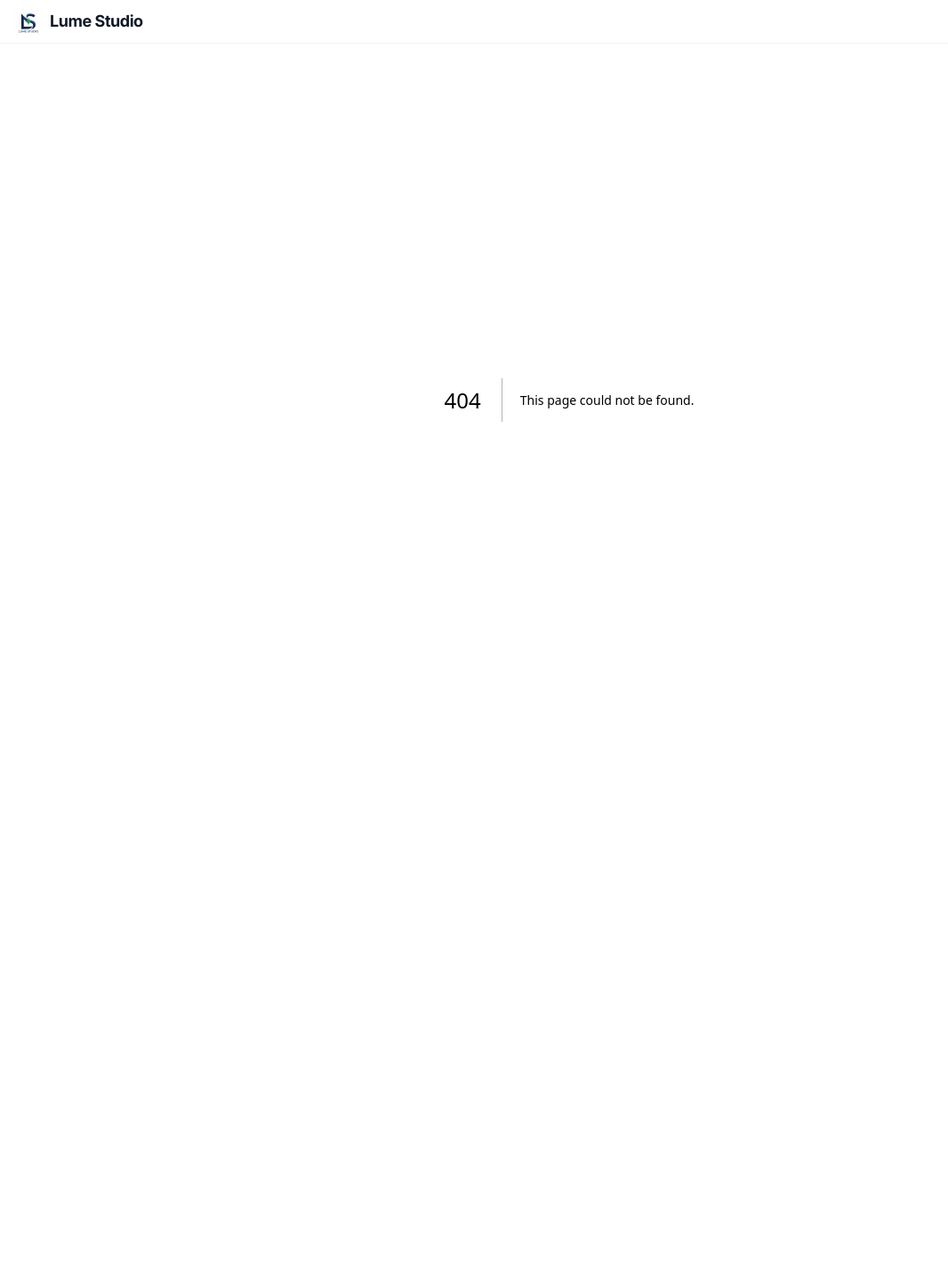
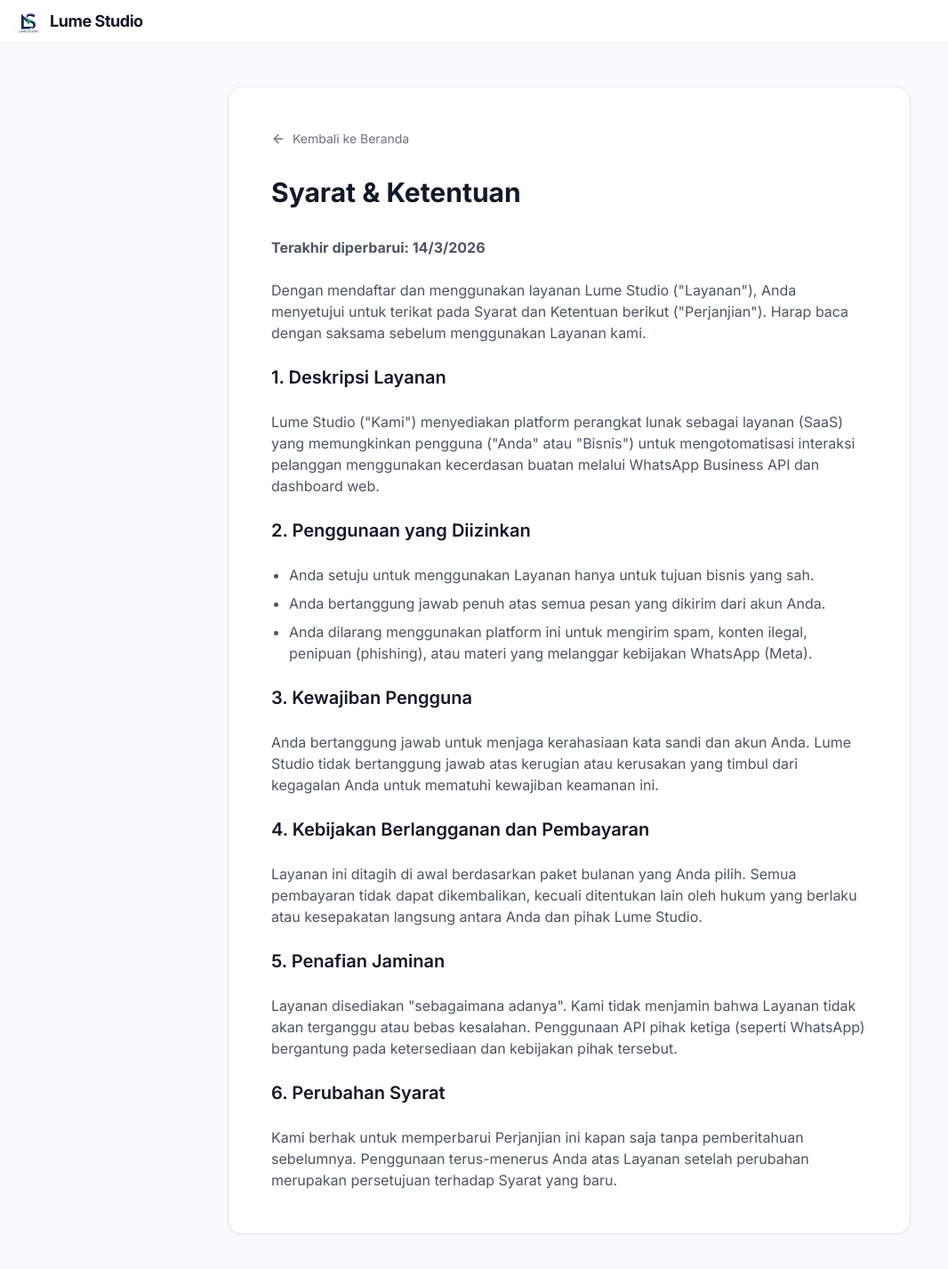
Before and after one commit to hi-lumestudio/LumeStudio, a Next.js app: page /syarat-ketentuan in a window 1280 px wide. Before the commit this address had no page. Shown: the top 1426 px of the page at 89% size, without its empty margins (0-1066 px from the left). Before the commit the page ends 849 px from the top, so only its background shows below. Built offline with nearby package versions, Linux system fonts and the light colour scheme.

Commit message:
feat: add privacy policy and terms of service pages

```diff
--- /dev/null
+++ b/app/kebijakan-privasi/page.tsx
@@ -0,0 +1,85 @@
+import Link from 'next/link'
+import { ArrowLeft } from 'lucide-react'
+
+export const metadata = {
+  title: 'Kebijakan Privasi | Lume Studio',
+  description: 'Kebijakan Privasi dan Perlindungan Data Lume Studio.',
+}
+
+export default function PrivacyPolicyPage() {
+  return (
+    <div className="min-h-screen bg-gray-50 py-12 px-4 sm:px-6 lg:px-8 font-[family-name:var(--font-inter)]">
+      <div className="max-w-3xl mx-auto bg-white rounded-2xl shadow-sm border border-gray-200 p-8 sm:p-12">
+        <Link
+          href="/"
+          className="inline-flex items-center gap-2 text-sm text-gray-500 hover:text-gray-900 transition-colors mb-8"
+        >
+          <ArrowLeft className="w-4 h-4" />
+          Kembali ke Beranda
+        </Link>
+
+        <h1 className="text-3xl font-bold text-gray-900 mb-8">Kebijakan Privasi</h1>
+
+        <div className="prose prose-green max-w-none text-gray-600 space-y-6">
+          <p>
+            <strong>Terakhir diperbarui: {new Date().toLocaleDateString('id-ID')}</strong>
+          </p>
+
+          <p>
+            Selamat datang di Lume Studio. Kami sangat menghargai privasi Anda dan berkomitmen
+            untuk melindungi data pribadi Anda. Kebijakan Privasi ini menjelaskan bagaimana kami
+            mengumpulkan, menggunakan, dan melindungi informasi saat Anda menggunakan layanan
+            chatbot otomatisasi WhatsApp kami ("Layanan").
+          </p>
+
+          <h2 className="text-xl font-semibold text-gray-900 mt-8 mb-4">
+            1. Informasi yang Kami Kumpulkan
+          </h2>
+          <p>Kami dapat mengumpulkan jenis informasi berikut:</p>
+          <ul className="list-disc pl-5 space-y-2">
+            <li>
+              <strong>Informasi Akun:</strong> Nama, alamat email, nomor telepon, dan detail bisnis
+              saat Anda mendaftar Layanan kami.
+            </li>
+            <li>
+              <strong>Data Operasional:</strong> Template pesan, kontak pelanggan Anda, dan log
+              percakapan yang diproses melalui sistem kami untuk tujuan otomatisasi AI.
+            </li>
+            <li>
+              <strong>Data Teknis:</strong> Alamat IP, jenis browser, dan informasi analitik
+              penggunaan saat Anda mengakses dashboard kami.
+            </li>
+          </ul>
+
+          <h2 className="text-xl font-semibold text-gray-900 mt-8 mb-4">
+            2. Penggunaan Informasi
+          </h2>
+          <p>Kami menggunakan informasi yang dikumpulkan untuk:</p>
+          <ul className="list-disc pl-5 space-y-2">
+            <li>Menyediakan, memelihara, dan meningkatkan Layanan kami.</li>
+            <li>Melatih pengaturan AI khusus (hanya menggunakan data bisnis Anda sendiri).</li>
+            <li>Memproses transaksi dan mengirimkan pemberitahuan terkait akun.</li>
+            <li>Mencegah aktivitas penipuan dan menjaga keamanan sistem (anti-phishing).</li>
+          </ul>
+
+          <h2 className="text-xl font-semibold text-gray-900 mt-8 mb-4">
+            3. Perlindungan & Keamanan Data
+          </h2>
+          <p>
+            Keamanan data Anda adalah prioritas kami. Semua data percakapan pelanggan dari bisnis
+            Anda diamankan dalam database multi-tenant dengan Row Level Security (RLS). Kami tidak
+            menjual atau membagikan data Anda kepada pihak ketiga untuk tujuan pemasaran.
+          </p>
+
+          <h2 className="text-xl font-semibold text-gray-900 mt-8 mb-4">
+            4. Hubungi Kami
+          </h2>
+          <p>
+            Jika Anda memiliki pertanyaan tentang Kebijakan Privasi ini, silakan hubungi kami melalui
+            nomor WhatsApp atau email dukungan administrator Anda.
+          </p>
+        </div>
+      </div>
+    </div>
+  )
+}
--- a/app/login/page.tsx
+++ b/app/login/page.tsx
@@ -123,11 +123,11 @@
               Kembali ke Beranda
             </Link>
             <span>•</span>
-            <Link href="#" className="hover:text-gray-600 transition-colors">
+            <Link href="/kebijakan-privasi" className="hover:text-gray-600 transition-colors">
               Kebijakan Privasi
             </Link>
             <span>•</span>
-            <Link href="#" className="hover:text-gray-600 transition-colors">
+            <Link href="/syarat-ketentuan" className="hover:text-gray-600 transition-colors">
               Syarat & Ketentuan
             </Link>
           </div>
--- a/app/page.tsx
+++ b/app/page.tsx
@@ -693,8 +693,8 @@
           </div>
           <p className="text-xs">© {new Date().getFullYear()} Lume Studio. Hak cipta dilindungi.</p>
           <div className="flex gap-6 text-xs">
-            <a href="#" className="hover:text-gray-400 transition-colors">Kebijakan Privasi</a>
-            <a href="#" className="hover:text-gray-400 transition-colors">Syarat & Ketentuan</a>
+            <a href="/kebijakan-privasi" className="hover:text-gray-400 transition-colors">Kebijakan Privasi</a>
+            <a href="/syarat-ketentuan" className="hover:text-gray-400 transition-colors">Syarat & Ketentuan</a>
           </div>
         </div>
       </footer>
--- /dev/null
+++ b/app/syarat-ketentuan/page.tsx
@@ -0,0 +1,94 @@
+import Link from 'next/link'
+import { ArrowLeft } from 'lucide-react'
+
+export const metadata = {
+  title: 'Syarat & Ketentuan | Lume Studio',
+  description: 'Syarat dan Ketentuan layanan Lume Studio.',
+}
+
+export default function TermsConditionsPage() {
+  return (
+    <div className="min-h-screen bg-gray-50 py-12 px-4 sm:px-6 lg:px-8 font-[family-name:var(--font-inter)]">
+      <div className="max-w-3xl mx-auto bg-white rounded-2xl shadow-sm border border-gray-200 p-8 sm:p-12">
+        <Link
+          href="/"
+          className="inline-flex items-center gap-2 text-sm text-gray-500 hover:text-gray-900 transition-colors mb-8"
+        >
+          <ArrowLeft className="w-4 h-4" />
+          Kembali ke Beranda
+        </Link>
+
+        <h1 className="text-3xl font-bold text-gray-900 mb-8">Syarat & Ketentuan</h1>
+
+        <div className="prose prose-green max-w-none text-gray-600 space-y-6">
+          <p>
+            <strong>Terakhir diperbarui: {new Date().toLocaleDateString('id-ID')}</strong>
+          </p>
+
+          <p>
+            Dengan mendaftar dan menggunakan layanan Lume Studio ("Layanan"), Anda menyetujui
+            untuk terikat pada Syarat dan Ketentuan berikut ("Perjanjian"). Harap baca dengan
+            saksama sebelum menggunakan Layanan kami.
+          </p>
+
+          <h2 className="text-xl font-semibold text-gray-900 mt-8 mb-4">
+            1. Deskripsi Layanan
+          </h2>
+          <p>
+            Lume Studio ("Kami") menyediakan platform perangkat lunak sebagai layanan (SaaS)
+            yang memungkinkan pengguna ("Anda" atau "Bisnis") untuk mengotomatisasi interaksi
+            pelanggan menggunakan kecerdasan buatan melalui WhatsApp Business API dan dashboard web.
+          </p>
+
+          <h2 className="text-xl font-semibold text-gray-900 mt-8 mb-4">
+            2. Penggunaan yang Diizinkan
+          </h2>
+          <ul className="list-disc pl-5 space-y-2">
+            <li>Anda setuju untuk menggunakan Layanan hanya untuk tujuan bisnis yang sah.</li>
+            <li>Anda bertanggung jawab penuh atas semua pesan yang dikirim dari akun Anda.</li>
+            <li>
+              Anda dilarang menggunakan platform ini untuk mengirim spam, konten ilegal,
+              penipuan (phishing), atau materi yang melanggar kebijakan WhatsApp (Meta).
+            </li>
+          </ul>
+
+          <h2 className="text-xl font-semibold text-gray-900 mt-8 mb-4">
+            3. Kewajiban Pengguna
+          </h2>
+          <p>
+            Anda bertanggung jawab untuk menjaga kerahasiaan kata sandi dan akun Anda. Lume Studio
+            tidak bertanggung jawab atas kerugian atau kerusakan yang timbul dari kegagalan Anda
+            untuk mematuhi kewajiban keamanan ini.
+          </p>
+
+          <h2 className="text-xl font-semibold text-gray-900 mt-8 mb-4">
+            4. Kebijakan Berlangganan dan Pembayaran
+          </h2>
+          <p>
+            Layanan ini ditagih di awal berdasarkan paket bulanan yang Anda pilih. Semua pembayaran
+            tidak dapat dikembalikan, kecuali ditentukan lain oleh hukum yang berlaku atau
+            kesepakatan langsung antara Anda dan pihak Lume Studio.
+          </p>
+
+          <h2 className="text-xl font-semibold text-gray-900 mt-8 mb-4">
+            5. Penafian Jaminan
+          </h2>
+          <p>
+            Layanan disediakan "sebagaimana adanya". Kami tidak menjamin bahwa Layanan tidak
+            akan terganggu atau bebas kesalahan. Penggunaan API pihak ketiga (seperti WhatsApp)
+            bergantung pada ketersediaan dan kebijakan pihak tersebut.
+          </p>
+
+          <h2 className="text-xl font-semibold text-gray-900 mt-8 mb-4">
+            6. Perubahan Syarat
+          </h2>
+          <p>
+            Kami berhak untuk memperbarui Perjanjian ini kapan saja tanpa pemberitahuan
+            sebelumnya. Penggunaan terus-menerus Anda atas Layanan setelah perubahan
+            merupakan persetujuan terhadap Syarat yang baru.
+          </p>
+        </div>
+      </div>
+    </div>
+  )
+}
```
